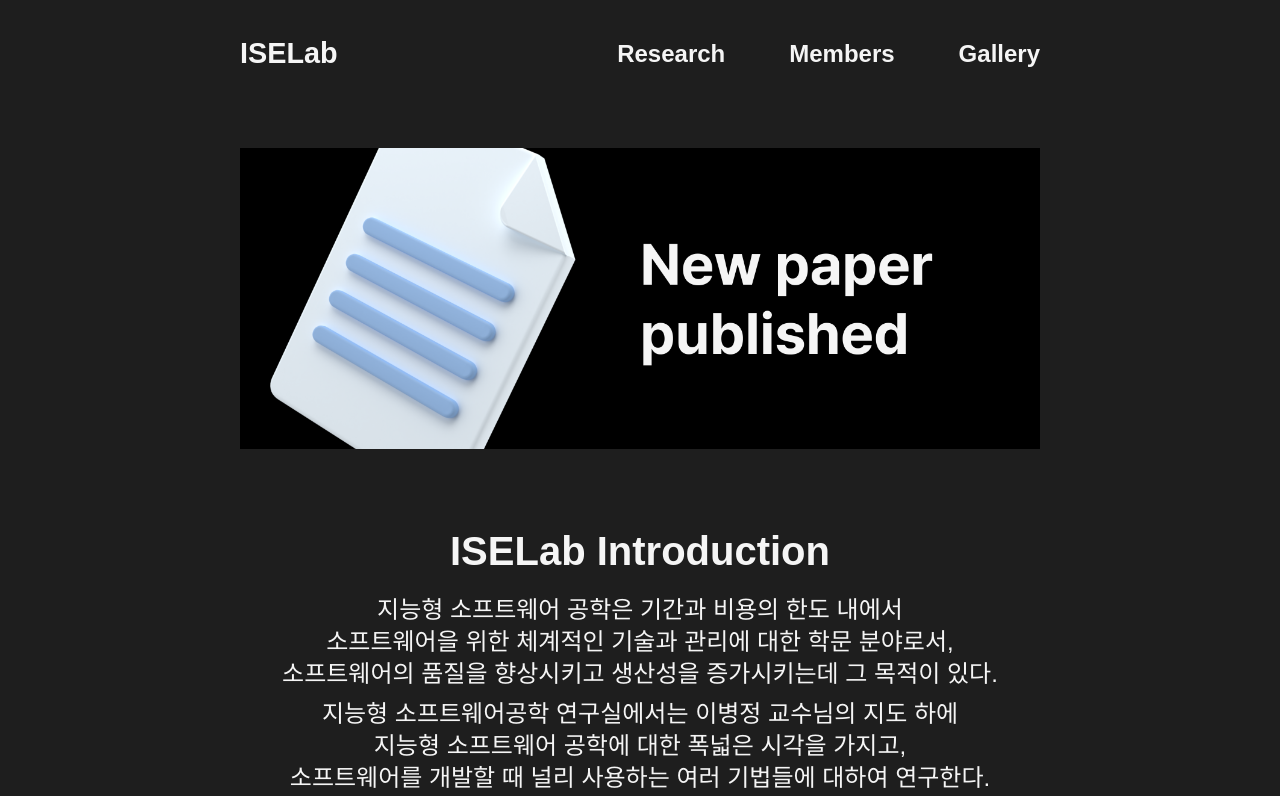
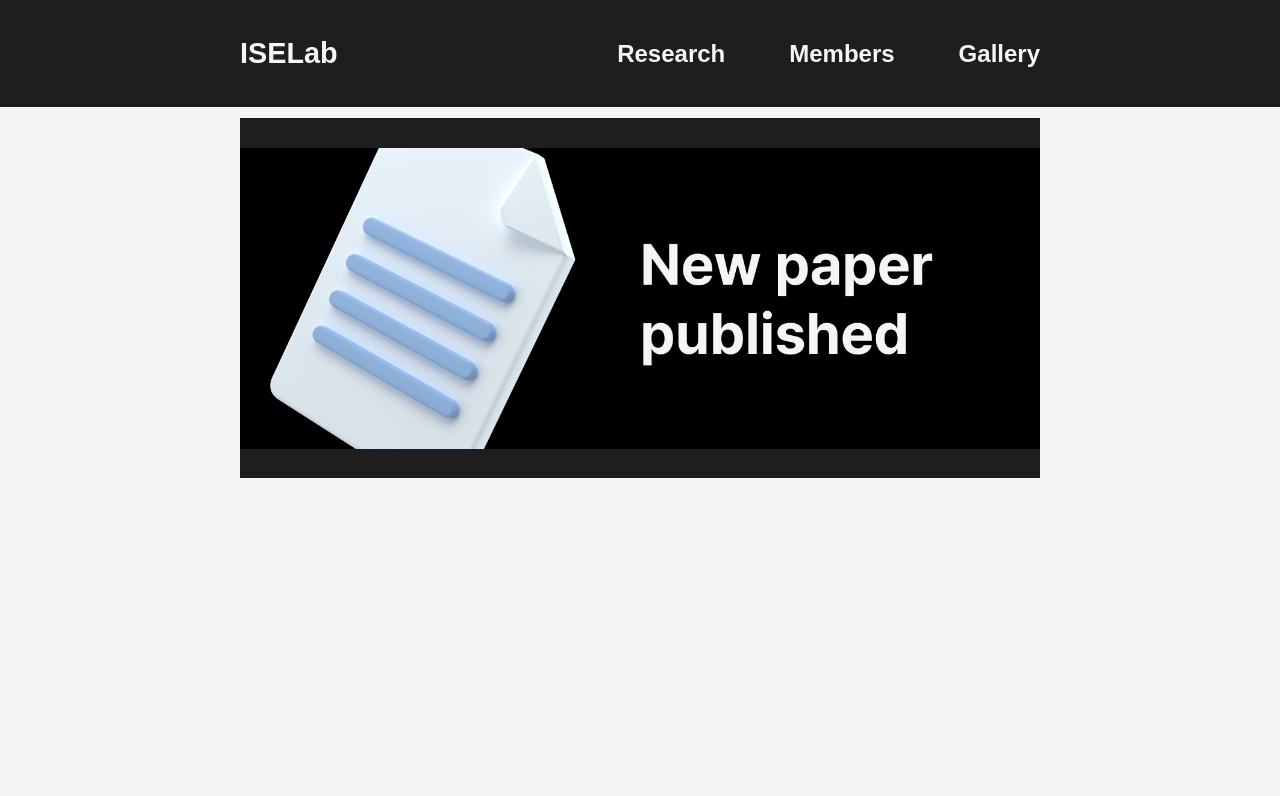
Before and after one commit to norangsuji/SELab-page, a React (Vite) app in the folder SELabPage/: page / in a window 1280 px wide. Shown: the top 796 px of the page. Built offline with nearby package versions, Linux system fonts and the light colour scheme; a web font is replaced by a local one.

Commit message:
🎨 style: 배경색, 개체색 변경

```diff
--- a/SELabPage/src/index.css
+++ b/SELabPage/src/index.css
@@ -6,8 +6,8 @@
   font-weight: 400;
   line-height: 1.5;
 
-  color: #f5f5f5;
-  background-color: #1e1e1e;
+  color: #1e1e1e;
+  background-color: #f5f5f5;
 
   margin: 0;
   padding: 0;
@@ -27,9 +27,9 @@ body,
   padding: 0;
   width: 100vw;
   min-height: 100vh;
-  background-color: #1e1e1e;
+  background-color: #f5f5f5;
   overflow: auto; /* 스크롤 가능하게 유지 */
-  color: #f5f5f5;
+  color: #1e1e1e;
   font-family: "Pretendard", sans-serif;
   box-sizing: border-box;
   scrollbar-width: none; /* Firefox */
@@ -56,12 +56,12 @@ body::-webkit-scrollbar {
 
 /* 링크 스타일 */
 a {
-  color: #f5f5f5;
+  color: #1e1e1e;
   text-decoration: none;
   transition: color 0.3s ease;
 }
 a:hover {
-  color: #41fb5a;
+  color: #4cff64;
 }
 
 /* 버튼 스타일 */
```
